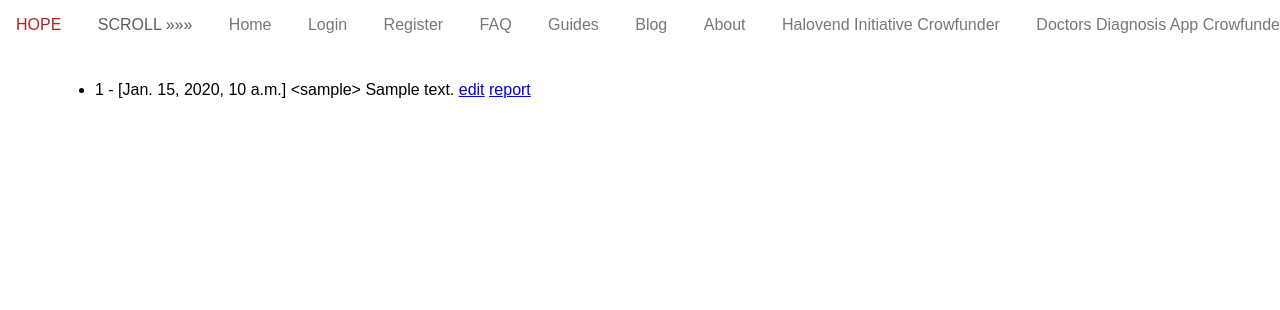
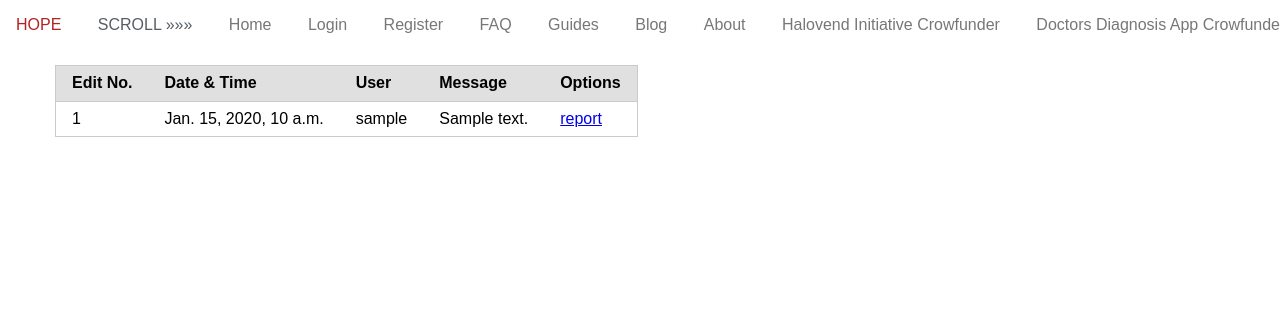
Before and after one commit to NewtonTrendy/hopecrew, a Django app: template chat/templates/messagemore.html in a window 1280 px wide. Shown: the top 310 px of the page. Run offline with Django 3.2, Linux system fonts and the light colour scheme; the template is opened without the code that fills it: most values are stand-ins (such as "Sample title", 1, 10 or a date in 2020); some libraries are stand-ins or nearby versions.

Commit message:
working edit and delete

```diff
--- a/chat/templates/messagemore.html
+++ b/chat/templates/messagemore.html
@@ -1,9 +1,26 @@
 {% extends "base.html" %}
 {% block title %}Message detail{% endblock %}
 {% block body %}
-    <ul>
+    <table class="pure-table pure-table-horizontal">
+    <thead>
+        <tr>
+            <th>Edit No.</th>
+            <th>Date &amp; Time</th>
+            <th>User</th>
+            <th>Message</th>
+            <th>Options</th>
+        </tr>
+    </thead>
+    <tbody>
     {% for message in object_list %}
-        <li>{{ forloop.counter }} - [{{ message.formatted_time }}] &lt;{{ message.username }}&gt; {{ message.body }} {% if forloop.last %}<a href="{% url "chat_message_edit" message.pk %}">edit</a> {% endif %}<a href="/chat/message/report/{{ message.pk }}">report</a></li>
+        <tr>
+            <td>{{ forloop.counter }}</td>
+            <td>{{ message.formatted_time }}</td>
+            <td>{{ message.username }}</td>
+            <td>{{ message.body }}</td>
+            <td>{% if forloop.last %}{% if message.current_user %}<a href="{% url "chat_message_edit" message.pk %}">edit</a> {% endif %}{% endif %}<a href="/chat/message/report/{{ message.pk }}">report</a></td>
+        </tr>
     {% endfor %}
-    </ul>
+    </tbody>
+    </table>
 {% endblock %}
```
Also changed, not shown: chat/views.py (+13 -7 lines).
